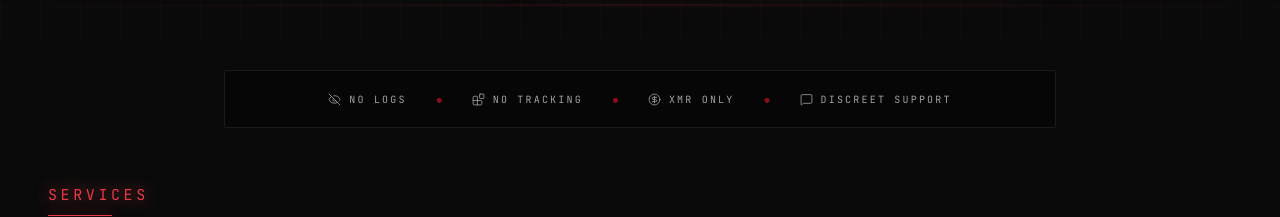
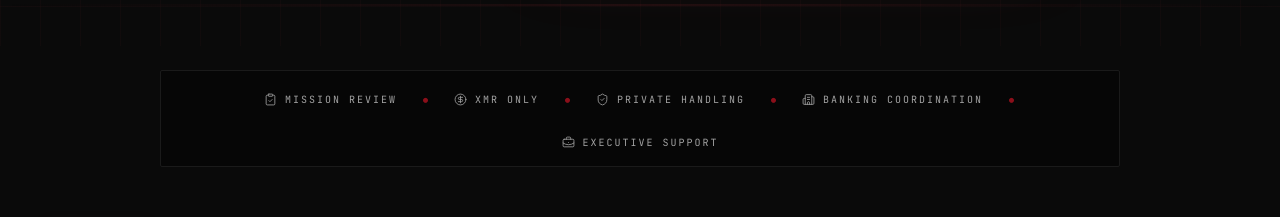
Before and after one commit to fierfek-git/nexus, a Next.js app: page / in a window 1280 px wide. Shown: the part 579-796 px from the top of the page. Built offline with nearby package versions, Linux system fonts and the light colour scheme; no server answers; grey boxes are pictures that could not be loaded.

Commit message:
Update trust badges messaging

```diff
--- a/components/trust-badges.tsx
+++ b/components/trust-badges.tsx
@@ -1,29 +1,33 @@
-import { EyeOff, Blocks, CircleDollarSign, MessageSquare } from "lucide-react"
+import { ClipboardCheck, CircleDollarSign, ShieldCheck, Building2, BriefcaseBusiness } from "lucide-react"
 
 export function TrustBadges() {
   const badges = [
     {
-      icon: EyeOff,
-      label: "NO LOGS",
-    },
-    {
-      icon: Blocks,
-      label: "NO TRACKING",
+      icon: ClipboardCheck,
+      label: "MISSION REVIEW",
     },
     {
       icon: CircleDollarSign,
       label: "XMR ONLY",
     },
     {
-      icon: MessageSquare,
-      label: "DISCREET SUPPORT",
+      icon: ShieldCheck,
+      label: "PRIVATE HANDLING",
+    },
+    {
+      icon: Building2,
+      label: "BANKING COORDINATION",
+    },
+    {
+      icon: BriefcaseBusiness,
+      label: "EXECUTIVE SUPPORT",
     },
   ]
 
   return (
     <section className="py-5 md:py-6 bg-[#0a0a0a]">
-      <div className="max-w-4xl mx-auto px-4 md:px-8">
-        <div className="group mx-auto flex flex-wrap items-center justify-center gap-4 md:gap-7 rounded-sm border border-[#1a1a1a] bg-[#050505]/70 px-5 py-4 transition-all duration-300 ease-out hover:scale-105 hover:border-[#E63946]/40 hover:bg-[#141414]/70 hover:shadow-[0_0_22px_rgba(230,57,70,0.18)]">
+      <div className="max-w-5xl mx-auto px-4 md:px-8">
+        <div className="group mx-auto flex flex-wrap items-center justify-center gap-4 md:gap-6 rounded-sm border border-[#1a1a1a] bg-[#050505]/70 px-5 py-4 transition-all duration-300 ease-out hover:scale-105 hover:border-[#E63946]/40 hover:bg-[#141414]/70 hover:shadow-[0_0_22px_rgba(230,57,70,0.18)]">
           {badges.map((badge, index) => {
             const Icon = badge.icon
 
@@ -35,12 +39,12 @@ export function TrustBadges() {
                   className="text-[#A3A3A3] transition-colors duration-300 group-hover:text-[#E63946]"
                 />
 
-                <span className="text-[9px] md:text-[10px] font-mono tracking-[0.22em] text-[#A3A3A3] uppercase transition-colors duration-300 group-hover:text-[#F2F2F2]">
+                <span className="text-[9px] md:text-[10px] font-mono tracking-[0.20em] text-[#A3A3A3] uppercase transition-colors duration-300 group-hover:text-[#F2F2F2]">
                   {badge.label}
                 </span>
 
                 {index < badges.length - 1 && (
-                  <span className="ml-3 md:ml-5 text-[#8B0F1A] transition-colors duration-300 group-hover:text-[#E63946]">
+                  <span className="ml-2 md:ml-4 text-[#8B0F1A] transition-colors duration-300 group-hover:text-[#E63946]">
                     •
                   </span>
                 )}
```
